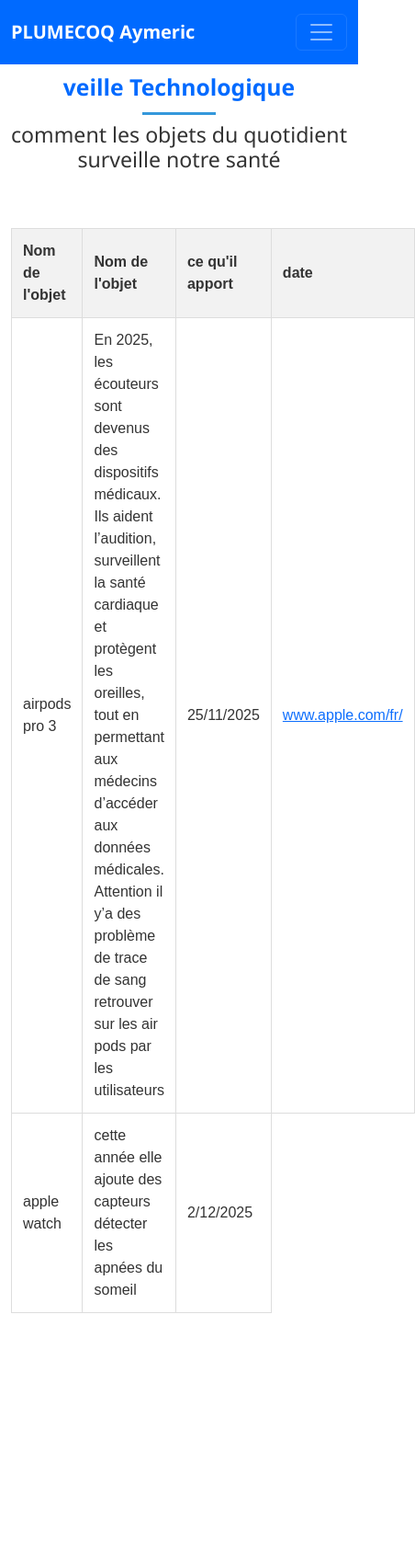
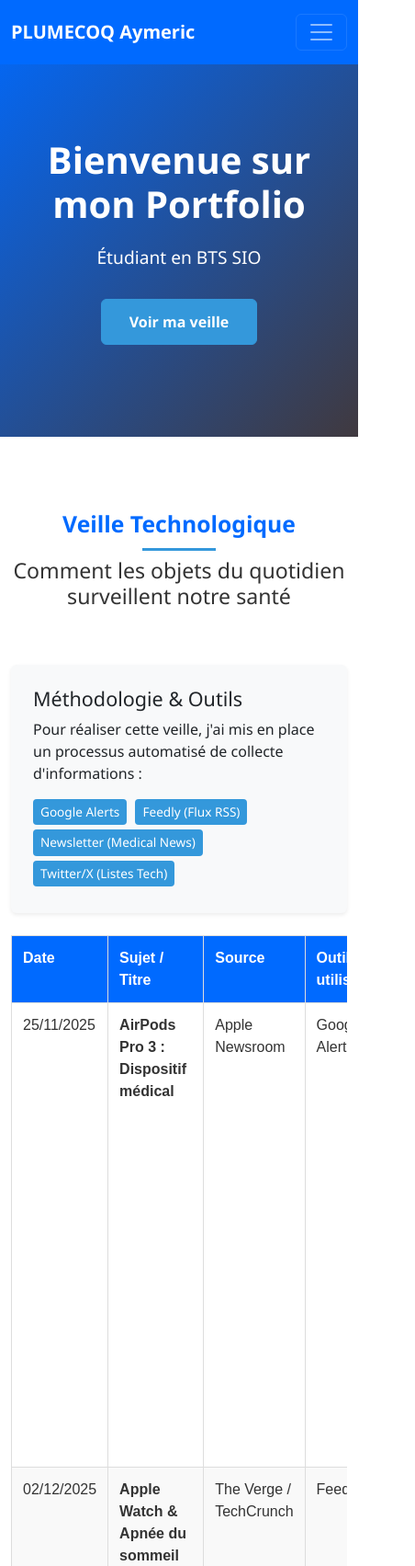
Before and after one commit to PLUMECOQ-Aymeric/portfolio, a plain HTML site: page veille.html in a window 390 px wide. Shown: the top 1703 px of the page at 92% size, 452 px wide, since content can reach past the window. Before the commit the page ends 1508 px from the top, so only its background shows below. Drawn offline with nearby package versions, Linux system fonts and the light colour scheme.

Commit message:
Update veille.html

```diff
--- a/veille.html
+++ b/veille.html
@@ -3,7 +3,7 @@
 <head>
     <meta charset="UTF-8">
     <meta name="viewport" content="width=device-width, initial-scale=1.0">
-    <title>Aymeirc PLUMECOQ - Portfolio</title>
+    <title>Aymeric PLUMECOQ - Portfolio</title>
     <link href="https://cdn.jsdelivr.net/npm/bootstrap@5.3.0/dist/css/bootstrap.min.css" rel="stylesheet">
     <link rel="stylesheet" href="https://cdn.jsdelivr.net/npm/bootstrap-icons@1.10.0/font/bootstrap-icons.css">
     <style>
@@ -106,6 +106,7 @@
         .about-content {
             display: flex;
             align-items: center;
+            flex-direction: column; /* Centrer le contenu */
         }
 
         .profile-img {
@@ -251,27 +252,53 @@
             .about-content {
                 flex-direction: column;
             }
+
+            /* Pour rendre le tableau scrollable sur mobile */
+            .table-responsive {
+                overflow-x: auto;
+                width: 100%;
             }
+        }
+
         /* Style de base pour rendre le tableau joli */
         table {
             width: 100%;
             border-collapse: collapse; /* Fusionne les bordures */
             font-family: Arial, sans-serif;
+            background-color: white;
+            box-shadow: 0 5px 15px rgba(0,0,0,0.05);
         }
 
         th, td {
             border: 1px solid #ddd; /* Bordure grise fine */
             padding: 12px; /* Espace à l'intérieur des cellules */
             text-align: left;
+            vertical-align: top;
         }
 
         th {
-    background-color: #f2f2f2; /* Fond gris clair pour l'en-tête */
+            background-color: var(--primary-color); /* Utilisation de la couleur primaire */
+            color: white;
             font-weight: bold;
         }
 
+        tr:nth-child(even) {
+            background-color: #f9f9f9;
+        }
+
         tr:hover {
-    background-color: #f9f9f9; /* Effet au survol de la souris */
+            background-color: #f1f1f1; /* Effet au survol de la souris */
+        }
+
+        .tools-badge {
+            display: inline-block;
+            background-color: var(--secondary-color);
+            color: white;
+            padding: 4px 8px;
+            border-radius: 4px;
+            font-size: 0.85rem;
+            margin-right: 5px;
+            margin-bottom: 5px;
         }
     </style>
 </head>
@@ -300,7 +327,7 @@
                         <a class="nav-link" href="#experience">Expérience</a>
                     </li>
                      <li class="nav-item">
-                        <a class="nav-link" href="veille_technologique.html">veille technologique</a>
+                        <a class="nav-link" href="#veille">Veille Technologique</a>
                     </li>
                     <li class="nav-item">
                         <a class="nav-link" href="#contact">Contact</a>
@@ -309,47 +336,92 @@
             </div>
         </div>
     </nav>
- <section id="apropos">
+
+    <section id="accueil" class="hero">
+        <div class="container">
+            <h1>Bienvenue sur mon Portfolio</h1>
+            <p>Étudiant en BTS SIO</p>
+            <a href="#veille" class="btn btn-primary">Voir ma veille</a>
+        </div>
+    </section>
+
+    <section id="veille">
         <div class="container">
             <div class="section-title">
-                <h2>veille Technologique</h2>
-                <h3>comment les objets du quotidient surveille notre santé</h3>
+                <h2>Veille Technologique</h2>
+                <h3>Comment les objets du quotidien surveillent notre santé</h3>
             </div>
+
             <div class="row about-content">
+                <div class="col-lg-12 mb-4">
+                    <div class="card p-4 border-0 shadow-sm bg-light">
+                        <h4>Méthodologie & Outils</h4>
+                        <p>Pour réaliser cette veille, j'ai mis en place un processus automatisé de collecte d'informations :</p>
+                        <div>
+                            <span class="tools-badge">Google Alerts</span>
+                            <span class="tools-badge">Feedly (Flux RSS)</span>
+                            <span class="tools-badge">Newsletter (Medical News)</span>
+                            <span class="tools-badge">Twitter/X (Listes Tech)</span>
+                        </div>
+                    </div>
+                </div>
+
                 <div class="col-lg-12">
+                    <div class="table-responsive">
                         <table>
                           <thead>
                             <tr>
-    <th>Nom de l'objet</th>
-      <th>Nom de l'objet</th>
-      <th>ce qu'il apport</th>
-      <th>date</th>
+                              <th>Date</th>
+                              <th>Sujet / Titre</th>
+                              <th>Source</th>
+                              <th>Outil utilisé</th>
+                              <th>Tags</th>
+                              <th>Résumé / Analyse</th>
+                              <th>Lien</th>
                             </tr>
                           </thead>
                           <tbody>
                             <tr>
-
-      <td>airpods pro 3</td>
-      <td>En 2025, les écouteurs sont devenus des dispositifs médicaux. Ils aident l’audition, surveillent la santé cardiaque et protègent les oreilles, tout en permettant aux médecins d’accéder aux données médicales.
-Attention il y’a des problème de trace de sang retrouver sur les air pods par les utilisateurs</td>
                               <td>25/11/2025</td>
-        <td><a href="https://www.apple.com/fr/airpods-pro/">www.apple.com/fr/</td>
+                              <td><strong>AirPods Pro 3 : Dispositif médical</strong></td>
+                              <td>Apple Newsroom</td>
+                              <td>Google Alerts</td>
+                              <td>#Audio #Santé #IoT</td>
+                              <td>En 2025, les écouteurs évoluent pour surveiller la santé cardiaque et protéger l'audition. Les données peuvent être partagées directement avec les médecins. Un défi technique subsiste concernant la précision des capteurs en mouvement.</td>
+                              <td><a href="https://www.apple.com/fr/airpods-pro/" target="_blank">Lire l'article</a></td>
                             </tr>
                             <tr>
-      <td>apple watch</td>
-      <td>cette année elle ajoute des capteurs détecter les apnées du someil</td>
-      <td>2/12/2025</td>
+                              <td>02/12/2025</td>
+                              <td><strong>Apple Watch & Apnée du sommeil</strong></td>
+                              <td>The Verge / TechCrunch</td>
+                              <td>Feedly</td>
+                              <td>#Wearable #Sommeil</td>
+                              <td>Intégration de nouveaux capteurs biométriques permettant la détection de l'apnée du sommeil via l'accéléromètre, une avancée majeure pour le diagnostic précoce à domicile.</td>
+                              <td><a href="#" target="_blank">Lire l'article</a></td>
                             </tr>
-
+                             <tr>
+                              <td>15/10/2025</td>
+                              <td><strong>Bague connectée Oura Ring 4</strong></td>
+                              <td>Journal du Geek</td>
+                              <td>Newsletter</td>
+                              <td>#SmartRing #Prévention</td>
+                              <td>Nouvelle génération de bagues capables de prédire les cycles de santé et la fatigue avec une précision accrue par rapport aux montres, grâce à la position des capteurs au doigt.</td>
+                              <td><a href="#" target="_blank">Lire l'article</a></td>
+                            </tr>
                           </tbody>
                         </table>
                     </div>
                 </div>
+            </div>
+        </div>
+    </section>
+
     <script src="https://cdn.jsdelivr.net/npm/bootstrap@5.3.0/dist/js/bootstrap.bundle.min.js"></script>
     <script>
         // Back to top button
         const backToTopButton = document.querySelector('.back-to-top');
 
+        if (backToTopButton) { // Check if element exists
             window.addEventListener('scroll', () => {
                 if (window.pageYOffset > 300) {
                     backToTopButton.classList.add('show');
@@ -362,21 +434,7 @@ Attention il y’a des problème de trace de sang retrouver sur les air pods par
                 e.preventDefault();
                 window.scrollTo({ top: 0, behavior: 'smooth' });
             });
-
-        // CV Download
-        document.getElementById('downloadCV').addEventListener('click', function(e) {
-            e.preventDefault();
-
-            // Create a temporary link element
-            const link = document.createElement('a');
-            link.href = 'CV_2025-09-03_PyroFetch_Herzog.pdf'; // This would be the actual CV file
-            link.download = 'CV_PyroFetch_Herzog.pdf';
-
-            // Simulate click to trigger download
-            document.body.appendChild(link);
-            link.click();
-            document.body.removeChild(link);
-        });
+        }
 
         // Navbar background on scroll
         window.addEventListener('scroll', function() {
@@ -385,7 +443,8 @@ Attention il y’a des problème de trace de sang retrouver sur les air pods par
                 navbar.style.backgroundColor = 'var(--primary-color)';
                 navbar.style.padding = '10px 0';
             } else {
-                navbar.style.backgroundColor = 'transparent';
+                // Keep background solid for better visibility or adjust as needed
+                navbar.style.backgroundColor = 'var(--primary-color)';
                 navbar.style.padding = '15px 0';
             }
         });
@@ -404,6 +463,13 @@ Attention il y’a des problème de trace de sang retrouver sur les air pods par
                         top: targetElement.offsetTop - 70,
                         behavior: 'smooth'
                     });
+
+                    // Close mobile menu if open
+                    const navbarCollapse = document.getElementById('navbarNav');
+                    if (navbarCollapse.classList.contains('show')) {
+                        const bsCollapse = new bootstrap.Collapse(navbarCollapse);
+                        bsCollapse.hide();
+                    }
                 }
             });
         });
```
Lines whose indentation alone changed are shown as unchanged.
